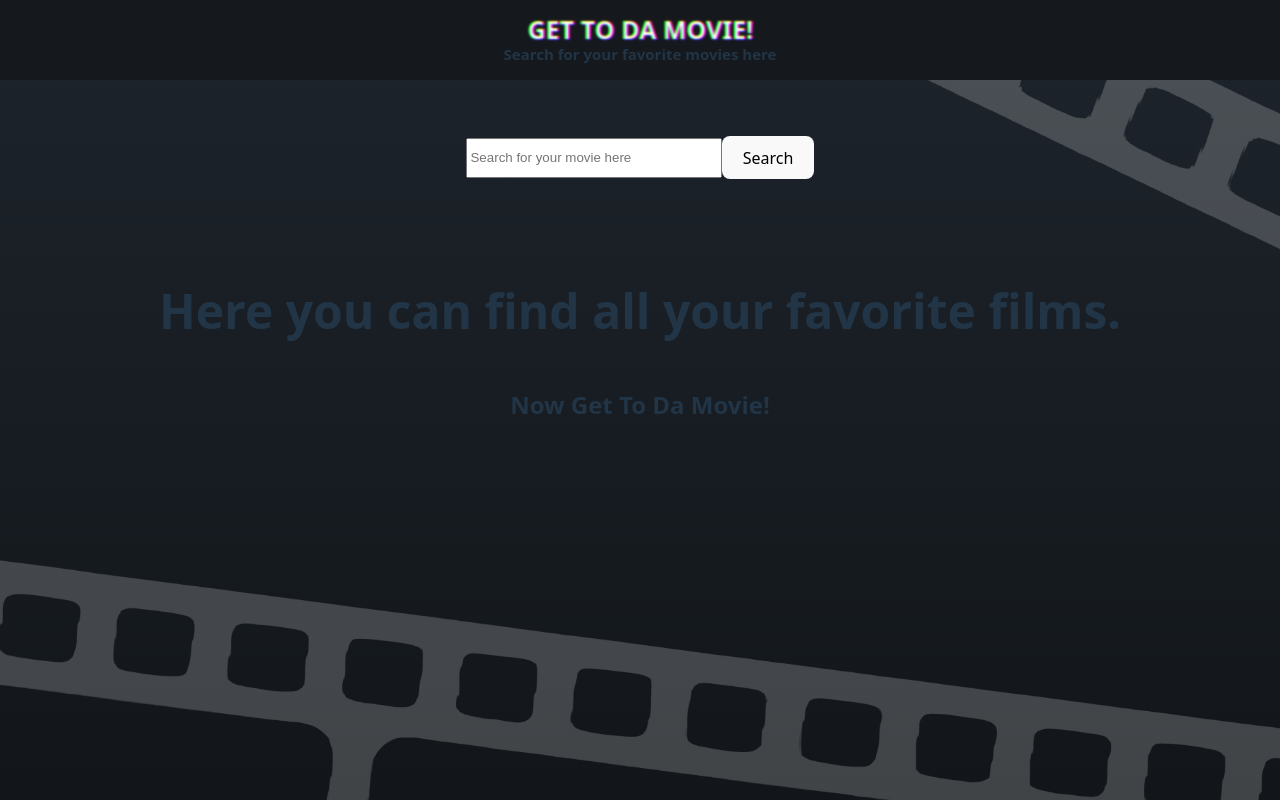
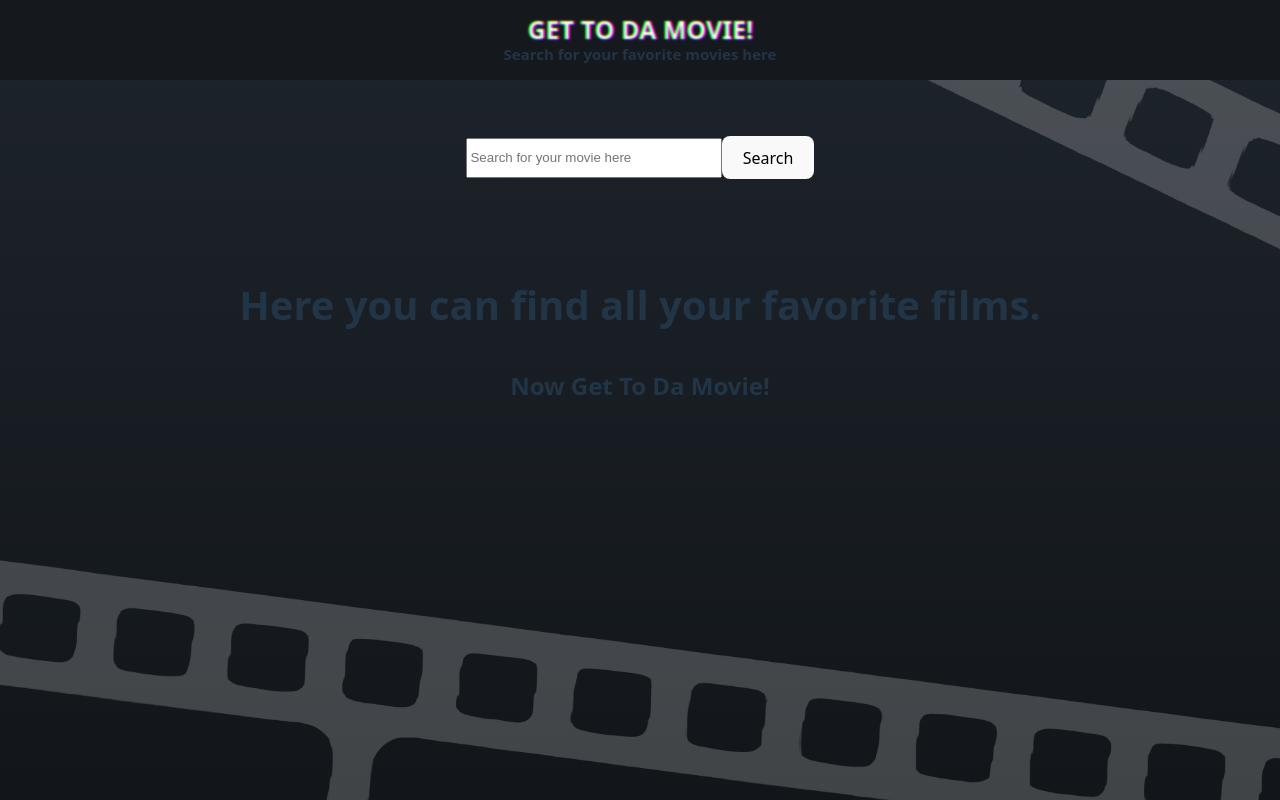
Before and after one commit to brunobb9/gettodamovie, a React (Vite) app in the folder movie-app/: page / in a window 1280 px wide. Built offline with nearby package versions, Linux system fonts and the light colour scheme.

Commit message:
Font-size for intro text.

```diff
--- a/movie-app/src/Search.jsx
+++ b/movie-app/src/Search.jsx
@@ -39,7 +39,7 @@ return (
 
     {results.length === 0 && (
         <div className="introText">
-          <h2 style={{marginTop:"6rem", fontSize:"3rem" }}>Here you can find all your favorite films.</h2><h2>Now Get To Da Movie!</h2>
+          <h2 style={{marginTop:"6rem", fontSize:"2.5rem" }}>Here you can find all your favorite films.</h2><h2>Now Get To Da Movie!</h2>
         </div>
       )}
 
```
